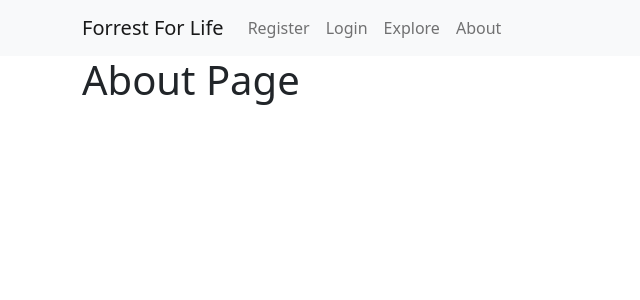
After one commit to benlongcroft/ForestForLife, a Django app: page /about/ in a window 1280 px wide. The commit adds this page. Shown: the top 300 px of the page, without its empty margins (0-640 px from the left). Run offline with Django 3.2, Linux system fonts and the light colour scheme; some libraries are stand-ins or nearby versions.

Commit message:
Add explore, about and sonny's game pages Update README.md

```diff
--- a/src/urls.py
+++ b/src/urls.py
@@ -25,5 +25,8 @@ urlpatterns = [
     path('profiles/', include('django.contrib.auth.urls')),
     path('logintest/', views.LoginTest.as_view(), name="logintest"),
     path('logouttest/', views.LogoutTest.as_view(), name="logouttest"),
+    path('explore/', views.ExplorePage.as_view(), name='explore'),
+    path('about/', views.AboutPage.as_view(), name='about'),
+    path('sonnygame/', views.SonnygamePage.as_view(), name='sonnygame'),
 
 ]
--- a/src/views.py
+++ b/src/views.py
@@ -11,3 +11,15 @@ class LogoutTest(TemplateView):
 
 class HomePage(TemplateView):
     template_name = 'index.html'
+
+
+class ExplorePage(TemplateView):
+    template_name = 'explore.html'
+
+
+class AboutPage(TemplateView):
+    template_name = 'about.html'
+
+
+class SonnygamePage(TemplateView):
+    template_name = 'sonnygame.html'
--- /dev/null
+++ b/templates/about.html
@@ -0,0 +1,7 @@
+{% extends 'base.html' %}
+
+{% block content %}
+
+    <h1>About Page</h1>
+
+{% endblock %}
--- a/templates/base.html
+++ b/templates/base.html
@@ -26,15 +26,15 @@
             <div class="collapse navbar-collapse" id="navbarText">
             <ul class="navbar-nav">
                 {% if user.is_authenticated %}
-                    <li class="nav-item"><a class="nav-link" href="#">Sonny's Game</a></li>
-                    <li class="nav-item"><a class="nav-link" href="#">Explore</a></li>
-                    <li class="nav-item"><a class="nav-link" href="#">About</a></li>
+                    <li class="nav-item"><a class="nav-link" href="{% url 'sonnygame' %}">Sonny's Game</a></li>
+                    <li class="nav-item"><a class="nav-link" href="{% url 'explore' %}">Explore</a></li>
+                    <li class="nav-item"><a class="nav-link" href="{% url 'about' %}">About</a></li>
                     <li class="nav-item"><a class="nav-link" href="{% url 'accounts:logout' %}">Logout</a></li>
                 {% else %}
                     <li class="nav-item"><a class="nav-link" href="{% url 'accounts:register' %}">Register</a></li>
                     <li class="nav-item"><a class="nav-link" href="{% url 'accounts:login' %}">Login</a></li>
-                    <li class="nav-item"><a class="nav-link" href="#">Explore</a></li>
-                    <li class="nav-item"><a class="nav-link" href="#">About</a></li>
+                    <li class="nav-item"><a class="nav-link" href="{% url 'explore' %}">Explore</a></li>
+                    <li class="nav-item"><a class="nav-link" href="{% url 'about' %}">About</a></li>
                 {% endif %}
             </ul>
             </div>
```
Also changed, not shown: templates/explore.html (added, +7 -0 lines), templates/sonnygame.html (added, +9 -0 lines), README.md, db.sqlite3.
